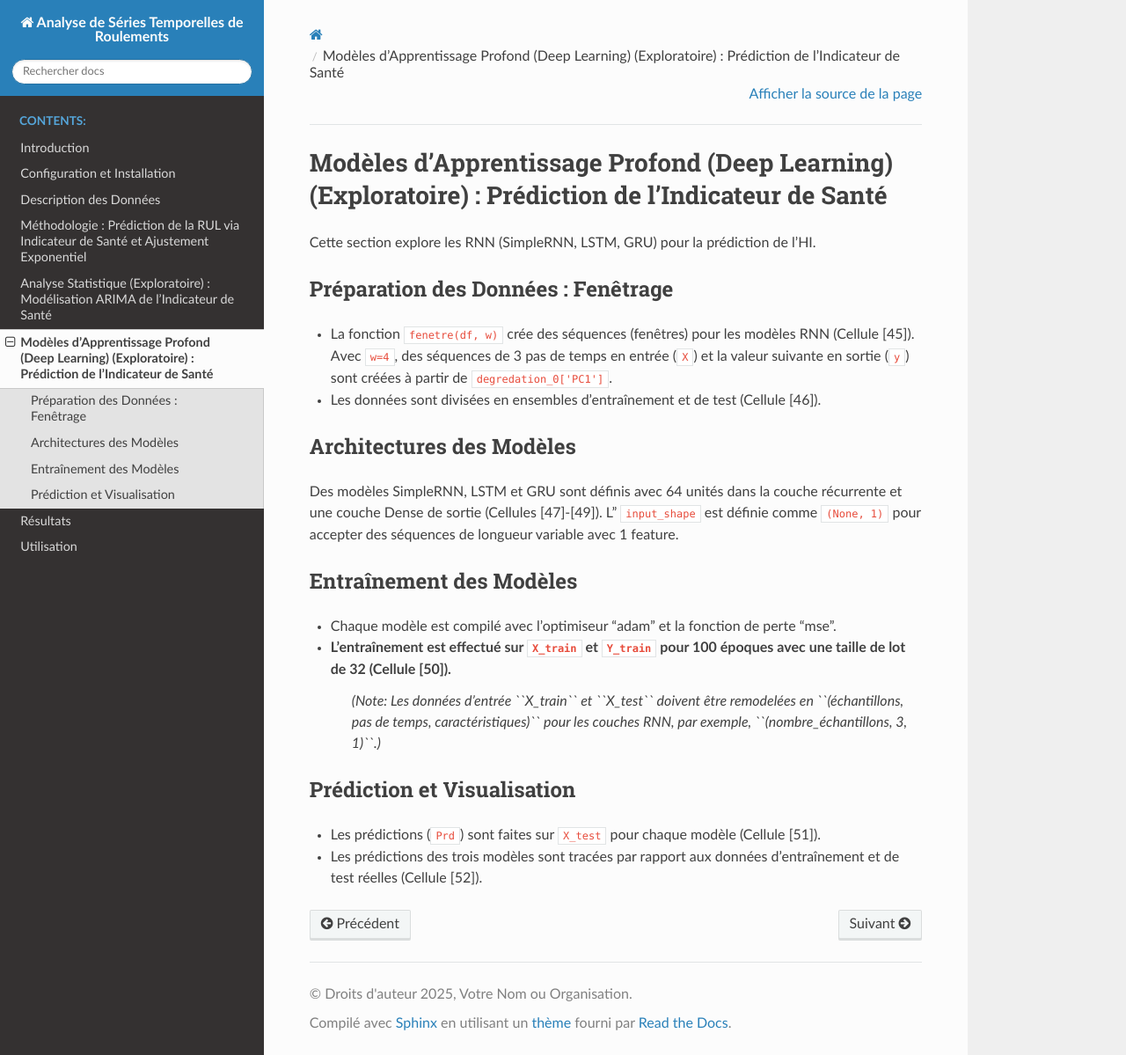
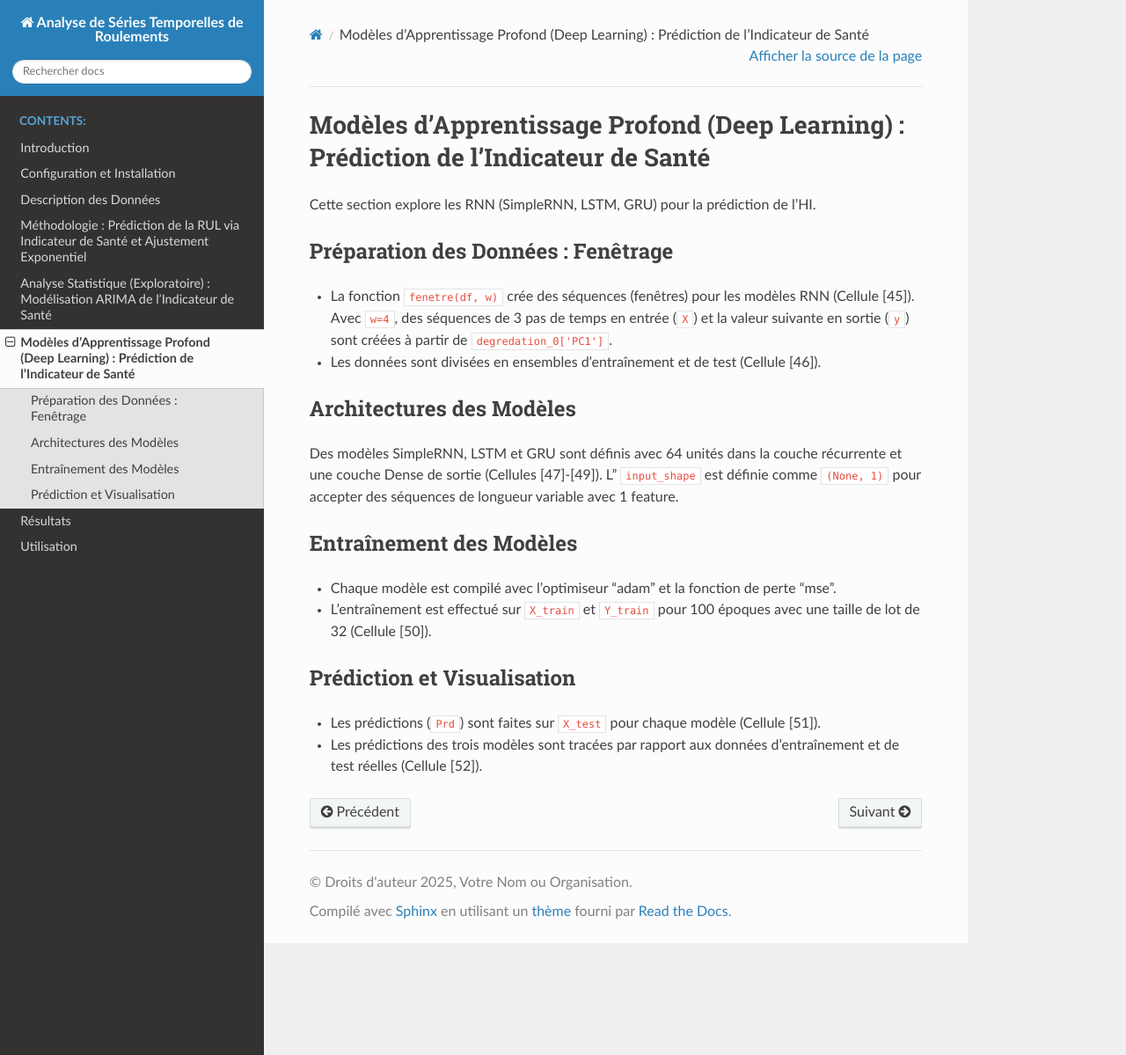
Before and after one commit to Kalfa12/RUL_bearing_time_series, a Sphinx documentation site: the page built from docs/deep_learning_models.rst, in a window 1280 px wide and 1199 px high. Shown: the whole window at 88% size. Built offline with Sphinx 7.4.7 and the Read the Docs theme 3.1.0, drawn with Linux system fonts in a browser that asks for light colours; pages that are not in the unit, such as notebooks, are missing from menus.

Commit message:
Update deep_learning_models.rst

```diff
--- a/docs/deep_learning_models.rst
+++ b/docs/deep_learning_models.rst
@@ -1,6 +1,6 @@
 .. _deep_learning_models:
 
-Modèles d'Apprentissage Profond (Deep Learning) (Exploratoire) : Prédiction de l'Indicateur de Santé
+Modèles d'Apprentissage Profond (Deep Learning) : Prédiction de l'Indicateur de Santé
 ===================================================================================================
 
 Cette section explore les RNN (SimpleRNN, LSTM, GRU) pour la prédiction de l'HI.
@@ -22,7 +22,6 @@ Entraînement des Modèles
 
 * Chaque modèle est compilé avec l'optimiseur 'adam' et la fonction de perte 'mse'.
 * L'entraînement est effectué sur ``X_train`` et ``Y_train`` pour 100 époques avec une taille de lot de 32 (Cellule [50]).
-    *(Note: Les données d'entrée ``X_train`` et ``X_test`` doivent être remodelées en ``(échantillons, pas de temps, caractéristiques)`` pour les couches RNN, par exemple, ``(nombre_échantillons, 3, 1)``.)*
 
 Prédiction et Visualisation
 ---------------------------
```
